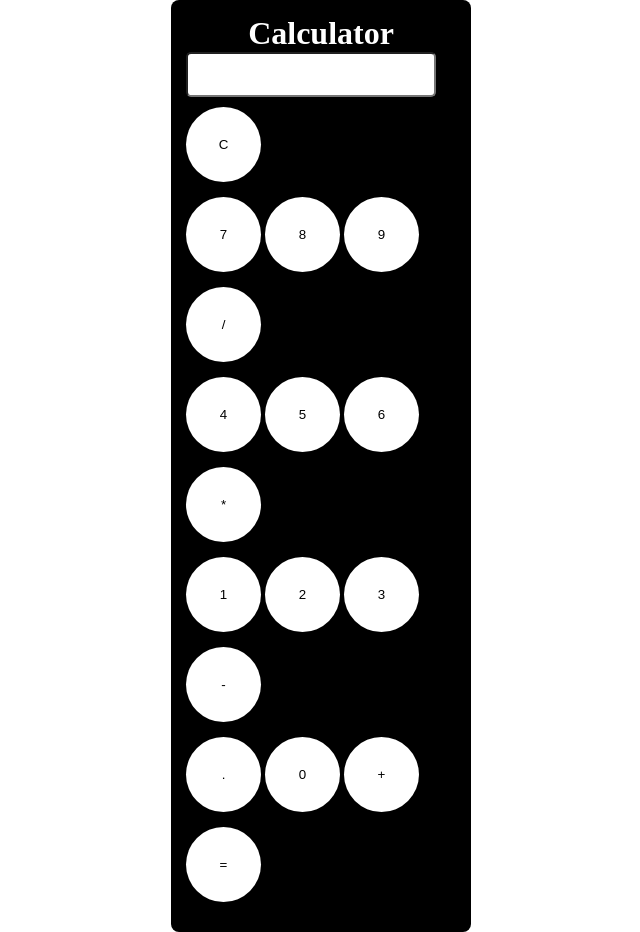
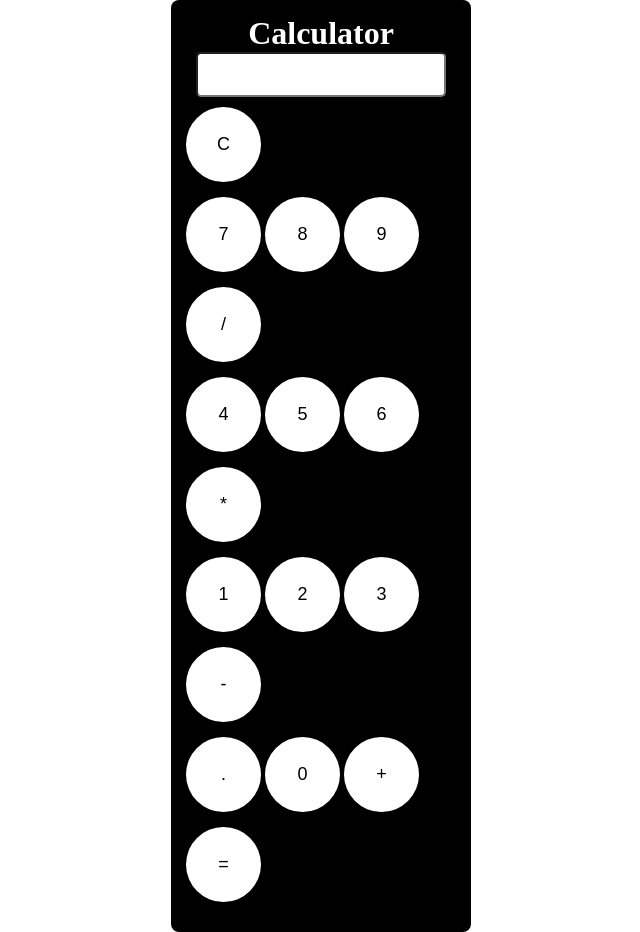
Before and after one commit to Farsan-MHD/Calculator, a plain HTML site: page index.html in a window 1280 px wide. Shown: the whole page, without its empty margins (319-959 px from the left). Drawn offline with Linux system fonts and the light colour scheme.

Commit message:
Update style.css

```diff
--- a/style.css
+++ b/style.css
@@ -13,6 +13,7 @@
     border-radius: 8px;
     padding: 15px;
     display: flex;
+    justify-content: center;
     flex-wrap: wrap;
 }#header{
     color: #fff;
@@ -28,6 +29,7 @@
     width: 75px;
     background-color: #fff;
     border: none;
+    font-size: 18px;
     border-radius: 50%;
     margin-bottom: 15px;
 }
```
